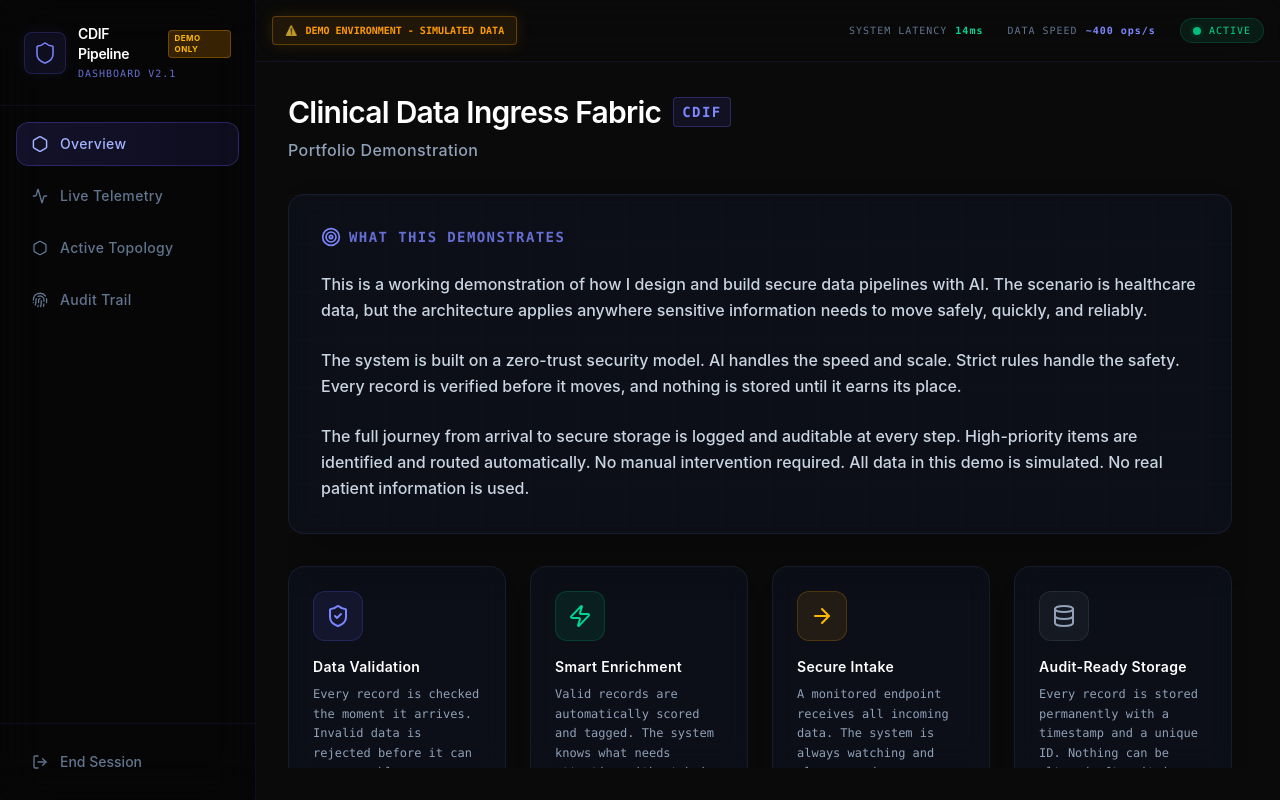
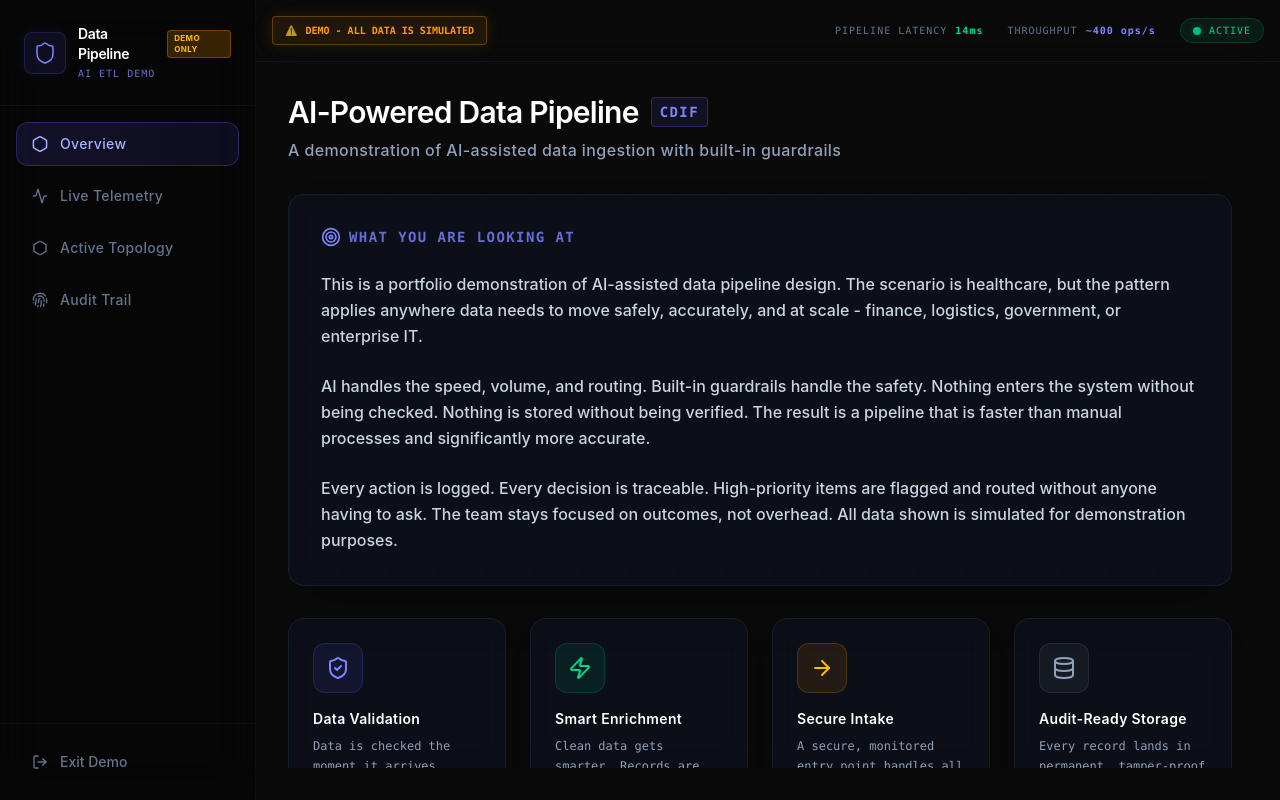
Before and after one commit to khowland/cdif-ingress, a React (Vite) app in the folder dashboard/: page /#/overview in a window 1280 px wide. Built offline with nearby package versions, Linux system fonts and the light colour scheme.

Commit message:
feat(copy): complete site rewrite for hiring manager/CEO audience - plain language, AI pipeline focus

```diff
--- a/dashboard/src/layouts/AppLayout.tsx
+++ b/dashboard/src/layouts/AppLayout.tsx
@@ -35,12 +35,12 @@ export default function AppLayout() {
                         </div>
                         <div>
                             <div className="text-sm font-semibold tracking-tight text-white flex items-center gap-2">
-                                CDIF Pipeline
+                                Data Pipeline
                                 <span className="bg-amber-500/20 text-amber-400 px-1.5 py-0.5 rounded text-[8px] uppercase font-bold tracking-wider border border-amber-500/30">
                                     Demo Only
                                 </span>
                             </div>
-                            <div className="text-[10px] font-mono text-indigo-400/80 uppercase tracking-widest mt-0.5">Dashboard v2.1</div>
+                            <div className="text-[10px] font-mono text-indigo-400/80 uppercase tracking-widest mt-0.5">AI ETL Demo</div>
                         </div>
                     </div>
                 </div>
@@ -77,7 +77,7 @@ export default function AppLayout() {
                 <div className="p-4 border-t border-indigo-500/10">
                     <button className="flex items-center gap-3 px-4 py-3 w-full rounded-xl text-sm font-medium text-slate-500 hover:text-rose-400 hover:bg-rose-500/10 transition-all">
                         <LogOut className="w-4 h-4" />
-                        <span>End Session</span>
+                        <span>Exit Demo</span>
                     </button>
                 </div>
             </motion.aside>
@@ -88,15 +88,15 @@ export default function AppLayout() {
                 <header className="sticky top-0 z-30 bg-[#0a0a0a]/80 backdrop-blur-xl border-b border-indigo-500/10 p-4 flex items-center justify-between">
 
                     <div className="text-[10px] font-mono font-bold text-amber-500 flex items-center gap-2 border border-amber-500/30 bg-amber-500/10 px-3 py-1.5 rounded uppercase shadow-[0_0_15px_rgba(245,158,11,0.15)]">
-                        <span className="animate-pulse">⚠️</span> DEMO ENVIRONMENT - SIMULATED DATA
+                        <span className="animate-pulse">⚠️</span> DEMO - ALL DATA IS SIMULATED
                     </div>
 
                     <div className="flex items-center gap-6 font-mono text-[10px] tracking-widest text-slate-500">
                         <div className="flex items-center gap-2">
-                            SYSTEM LATENCY <span className="text-emerald-400 font-bold">14ms</span>
+                            PIPELINE LATENCY <span className="text-emerald-400 font-bold">14ms</span>
                         </div>
                         <div className="flex items-center gap-2">
-                            DATA SPEED <span className="text-indigo-400 font-bold">~400 ops/s</span>
+                            THROUGHPUT <span className="text-indigo-400 font-bold">~400 ops/s</span>
                         </div>
                         <div className="flex items-center gap-2 px-3 py-1 bg-emerald-500/10 border border-emerald-500/20 rounded-full text-emerald-400">
                             <span className="relative flex h-2 w-2">
--- a/dashboard/src/pages/Audit.tsx
+++ b/dashboard/src/pages/Audit.tsx
@@ -39,7 +39,7 @@ export default function AuditPage() {
                         System Audit <Fingerprint className="w-5 h-5 text-indigo-400" />
                     </h1>
                     <p className="text-sm font-medium text-slate-500 tracking-wide mt-1">
-                        Clinical Data Ingress Fabric (CDIF): Historical Query and Logging Diagnostics
+                        Full activity log - every decision, every record, every outcome
                     </p>
                 </div>
             </motion.div>
@@ -49,33 +49,33 @@ export default function AuditPage() {
                 {/* CLI Tail Output Panel */}
                 <section className="bg-slate-900/40 border border-slate-800/60 rounded-2xl p-6 backdrop-blur-md shadow-2xl flex flex-col">
                     <h2 className="text-xs font-mono font-semibold tracking-widest text-indigo-400/80 uppercase flex items-center gap-2 mb-6 border-b border-slate-800 pb-4">
-                        <Terminal className="w-4 h-4" /> Live System Logs
+                        <Terminal className="w-4 h-4" /> Activity Log
                     </h2>
                     <div className="flex-1 bg-black p-4 rounded-xl border border-slate-800 font-mono text-[11px] text-emerald-400/80 overflow-y-auto leading-loose whitespace-pre-wrap">
-                        {`[SYS] CDIF v1.0.0 starting up | environment=DEMO
-[Ac] Ingress endpoint online | accepting records | health check active
-[Lo] Validation schema loaded | v1.0
-[St] Secure storage ready | append-only mode
-[T]  Enrichment layer ready | priority scoring + timestamp active
+                        {`[SYS] Pipeline starting | environment=DEMO | mode=SIMULATED
+[Ac] Intake endpoint online | ready to receive | health=OK
+[Lo] Validation rules loaded | all checks active
+[St] Secure storage ready | append-only | tamper-proof
+[T]  Enrichment layer ready | scoring + tagging active
 [η] Resonance subsystem nominal. Boundary enforcement active; all ingress events logged.
-[WARN] INGRESS_ATTEMPT | record=NODE412 | status=CRITICAL | priority=HIGH
-[Lo] VALIDATION_FAIL | record='node-412' | rejected: invalid record ID format
-[η] INGRESS_OK | record=PT001A | status=CRITICAL | priority=HIGH | id=a3f7c2e1
-[St] Record written | stored with unique ID
-[η] HEALTH_CHECK | status=NOMINAL | records_stored=1 | system=CDIF v1.0.0`}
+[WARN] RECORD_RECEIVED | id=NODE412 | status=CRITICAL | priority=HIGH
+[Lo] VALIDATION_FAIL | id='node-412' | reason: ID format not accepted | record blocked
+[η] RECORD_ACCEPTED | id=PT001A | priority=HIGH | pipeline_id=a3f7c2e1
+[St] STORED | record written | unique ID assigned | immutable
+[η] HEALTH_CHECK | status=NOMINAL | records_stored=1 | all systems OK`}
                     </div>
                 </section>
 
                 {/* Cluster Metrics Panel */}
                 <section className="bg-slate-900/40 border border-slate-800/60 rounded-2xl p-6 backdrop-blur-md shadow-2xl">
                     <h2 className="text-xs font-mono font-semibold tracking-widest text-indigo-400/80 uppercase flex items-center gap-2 mb-6 border-b border-slate-800 pb-4">
-                        <HardDrive className="w-4 h-4" /> Storage & Analysis Metrics
+                        <HardDrive className="w-4 h-4" /> Pipeline Metrics
                     </h2>
                     <div className="space-y-6">
 
                         <div>
                             <div className="flex justify-between text-xs font-mono text-slate-400 mb-2">
-                                <span>Vault Capacity Utilization</span>
+                                <span>Storage Utilization</span>
                                 <span className="text-emerald-400">14.2%</span>
                             </div>
                             <div className="w-full h-2 bg-slate-800 rounded-full overflow-hidden">
@@ -85,7 +85,7 @@ export default function AuditPage() {
 
                         <div>
                             <div className="flex justify-between text-xs font-mono text-slate-400 mb-2">
-                                <span>Heuristic Anomaly Detection Rate</span>
+                                <span>Anomaly Detection Rate</span>
                                 <span className="text-amber-500">12.8%</span>
                             </div>
                             <div className="w-full h-2 bg-slate-800 rounded-full overflow-hidden">
@@ -95,7 +95,7 @@ export default function AuditPage() {
 
                         <div>
                             <div className="flex justify-between text-xs font-mono text-slate-400 mb-2">
-                                <span>Zero-Trust Rejections (Daily)</span>
+                                <span>Records Blocked Today</span>
                                 <span className="text-rose-500">2,140</span>
                             </div>
                             <div className="w-full h-2 bg-slate-800 rounded-full overflow-hidden">
--- a/dashboard/src/pages/Landing.tsx
+++ b/dashboard/src/pages/Landing.tsx
@@ -21,10 +21,10 @@ export default function LandingPage() {
             >
                 <div>
                     <h1 className="text-3xl font-semibold tracking-tight text-white flex items-center gap-3">
-                        Clinical Data Ingress Fabric <span className="text-indigo-400 font-mono text-sm uppercase px-2 py-1 border border-indigo-500/30 rounded bg-indigo-500/10 tracking-widest">CDIF</span>
+                        AI-Powered Data Pipeline <span className="text-indigo-400 font-mono text-sm uppercase px-2 py-1 border border-indigo-500/30 rounded bg-indigo-500/10 tracking-widest">CDIF</span>
                     </h1>
                     <p className="text-base font-medium text-slate-400 tracking-wide mt-2">
-                        Portfolio Demonstration
+                        A demonstration of AI-assisted data ingestion with built-in guardrails
                     </p>
                 </div>
             </motion.div>
@@ -34,7 +34,7 @@ export default function LandingPage() {
                 <div className="absolute inset-0 bg-[linear-gradient(to_right,#4f4f4f10_1px,transparent_1px),linear-gradient(to_bottom,#4f4f4f10_1px,transparent_1px)] bg-[size:3rem_3rem] pointer-events-none mix-blend-overlay"></div>
 
                 <h2 className="text-sm font-mono font-semibold tracking-widest text-indigo-400/80 uppercase flex items-center gap-2 mb-6">
-                    <Target className="w-5 h-5 text-indigo-400" /> What This Demonstrates
+                    <Target className="w-5 h-5 text-indigo-400" /> What You Are Looking At
                 </h2>
 
                 <motion.div
@@ -44,19 +44,19 @@ export default function LandingPage() {
                     className="relative z-10 text-slate-300 leading-relaxed max-w-4xl text-base space-y-6 font-medium selection:bg-indigo-500/30"
                 >
                     <p>
-                        This is a working demonstration of how I design and build secure data pipelines with AI.
-                        The scenario is healthcare data, but the architecture applies anywhere sensitive information
-                        needs to move safely, quickly, and reliably.
+                        This is a portfolio demonstration of AI-assisted data pipeline design.
+                        The scenario is healthcare, but the pattern applies anywhere data needs to move
+                        safely, accurately, and at scale - finance, logistics, government, or enterprise IT.
                     </p>
                     <p>
-                        The system is built on a zero-trust security model. AI handles the speed and scale.
-                        Strict rules handle the safety. Every record is verified before it moves,
-                        and nothing is stored until it earns its place.
+                        AI handles the speed, volume, and routing. Built-in guardrails handle the safety.
+                        Nothing enters the system without being checked. Nothing is stored without being verified.
+                        The result is a pipeline that is faster than manual processes and significantly more accurate.
                     </p>
                     <p>
-                        The full journey from arrival to secure storage is logged and auditable at every step.
-                        High-priority items are identified and routed automatically. No manual intervention required.
-                        All data in this demo is simulated. No real patient information is used.
+                        Every action is logged. Every decision is traceable. High-priority items are flagged and routed without
+                        anyone having to ask. The team stays focused on outcomes, not overhead.
+                        All data shown is simulated for demonstration purposes.
                     </p>
                 </motion.div>
             </section>
@@ -76,7 +76,7 @@ export default function LandingPage() {
                     <div>
                         <h3 className="text-white font-semibold mb-2 text-sm tracking-wide">Data Validation</h3>
                         <p className="text-slate-400 text-xs leading-relaxed font-mono">
-                            Every record is checked the moment it arrives. Invalid data is rejected before it can cause problems downstream.
+                            Data is checked the moment it arrives. Anything that does not meet the standard is stopped before it enters the system.
                         </p>
                     </div>
                 </motion.section>
@@ -93,7 +93,7 @@ export default function LandingPage() {
                     <div>
                         <h3 className="text-white font-semibold mb-2 text-sm tracking-wide">Smart Enrichment</h3>
                         <p className="text-slate-400 text-xs leading-relaxed font-mono">
-                            Valid records are automatically scored and tagged. The system knows what needs attention without being told.
+                            Clean data gets smarter. Records are scored, tagged, and prioritized automatically so the right information reaches the right place at the right time.
                         </p>
                     </div>
                 </motion.section>
@@ -110,7 +110,7 @@ export default function LandingPage() {
                     <div>
                         <h3 className="text-white font-semibold mb-2 text-sm tracking-wide">Secure Intake</h3>
                         <p className="text-slate-400 text-xs leading-relaxed font-mono">
-                            A monitored endpoint receives all incoming data. The system is always watching and always ready.
+                            A secure, monitored entry point handles all incoming data. Volume spikes, edge cases, and anomalies are caught in real time.
                         </p>
                     </div>
                 </motion.section>
@@ -127,7 +127,7 @@ export default function LandingPage() {
                     <div>
                         <h3 className="text-white font-semibold mb-2 text-sm tracking-wide">Audit-Ready Storage</h3>
                         <p className="text-slate-400 text-xs leading-relaxed font-mono">
-                            Every record is stored permanently with a timestamp and a unique ID. Nothing can be altered after it is written.
+                            Every record lands in permanent, tamper-proof storage with a timestamp and a unique ID. Full traceability. No exceptions.
                         </p>
                     </div>
                 </motion.section>
@@ -146,7 +146,7 @@ export default function LandingPage() {
 
                 <div className="flex flex-col gap-8 h-full relative z-10">
                     <div className="flex justify-between items-center text-xs font-mono tracking-widest text-slate-500 uppercase pb-4 border-b border-indigo-500/10">
-                        <span>Five-Vector ETL Pipeline</span>
+                        <span>AI Data Pipeline Flow</span>
                         <span className="flex items-center gap-2 text-indigo-400"><Activity className="w-3 h-3" /> Live Pipeline View</span>
                     </div>
 
@@ -166,7 +166,7 @@ export default function LandingPage() {
                         <motion.div className="z-10 bg-slate-900 border border-slate-700 p-4 rounded-xl shadow-lg flex flex-col items-center gap-3 relative">
                             <Network className="w-8 h-8 text-slate-400" />
                             <div className="text-[10px] font-mono tracking-widest text-white uppercase">[Lo] Validate</div>
-                            <div className="absolute -bottom-8 text-[9px] text-slate-500 tracking-wide font-mono whitespace-nowrap">Schema Enforcement</div>
+                            <div className="absolute -bottom-8 text-[9px] text-slate-500 tracking-wide font-mono whitespace-nowrap">Input Checks</div>
                         </motion.div>
 
                         <ArrowRight className="w-6 h-6 text-slate-600 block md:hidden" />
--- a/dashboard/src/pages/Topology.tsx
+++ b/dashboard/src/pages/Topology.tsx
@@ -18,22 +18,22 @@ import { Network, Database, Hexagon, Lock, Cpu, ArrowRight } from 'lucide-react'
  */
 
 const NODE_DETAILS = [
-    "> [Ac] Data arrives at the ingress endpoint and is queued for validation.",
-    "> [Lo] Each record is checked against required field rules. Records that fail any check are rejected and logged before any further processing.",
-    "> [T] Valid records are scored for priority and given a timestamp. High-priority cases are flagged for expedited routing downstream.",
-    "> [η] The monitoring layer watches all records for anomalies and logs every outcome. All rejections and approvals are captured for audit.",
-    "> [St] The processed record is written to secure, append-only storage with a unique ID. Once written, no changes are permitted."
+    "> Data arrives and is immediately queued for processing. The system handles the volume so your team does not have to.",
+    "> Every record is checked against the rules. Anything that does not pass is rejected and logged right here, before it can cause problems downstream.",
+    "> Clean data gets enriched. Records are scored, timestamped, and tagged automatically. High-priority items are flagged without anyone lifting a finger.",
+    "> The pipeline watches itself. Every outcome is logged. Anomalies are caught. Nothing slips through without a record of it.",
+    "> The final record lands in secure, permanent storage. Timestamped. Traceable. Immutable. Ready for audit at any time."
 ];
 
 export default function ArchitecturePage() {
     const [activeNode, setActiveNode] = useState(0);
 
     const NODES = [
-        { id: 'ingress', Icon: Network,  label: 'Ingress Point',       tier: 'API Layer',  status: 'Online' },
-        { id: 'logic',   Icon: Hexagon,  label: 'Boundary Validation', tier: 'Validation', status: 'Strict' },
-        { id: 'engine',  Icon: Cpu,      label: 'Transformation',      tier: 'Enrichment',  status: 'Active' },
-        { id: 'gate',    Icon: Lock,     label: 'Resonance Monitor',   tier: 'Monitoring',  status: 'Secure' },
-        { id: 'vault',   Icon: Database, label: 'Immutable Vault',     tier: 'Storage',   status: 'Saving' }
+        { id: 'ingress', Icon: Network,  label: 'Data Intake',       tier: 'Intake',  status: 'Online' },
+        { id: 'logic',   Icon: Hexagon,  label: 'Validation', tier: 'Checks', status: 'Strict' },
+        { id: 'engine',  Icon: Cpu,      label: 'Enrichment',      tier: 'Enrich',  status: 'Active' },
+        { id: 'gate',    Icon: Lock,     label: 'Quality Watch',   tier: 'Monitor',  status: 'Secure' },
+        { id: 'vault',   Icon: Database, label: 'Secure Storage',     tier: 'Store',   status: 'Saving' }
     ];
 
     useEffect(() => {
@@ -56,7 +56,7 @@ export default function ArchitecturePage() {
                         Active Topology <Hexagon className="w-5 h-5 text-indigo-400" />
                     </h1>
                     <p className="text-sm font-medium text-slate-500 tracking-wide mt-1">
-                        Clinical Data Ingress Fabric (CDIF) - Five-Vector ETL Pipeline
+                        See how data moves through each stage of the AI pipeline
                     </p>
                 </div>
             </motion.div>
@@ -121,7 +121,7 @@ export default function ArchitecturePage() {
                             transition={{ duration: 0.2 }}
                             className="relative z-10"
                         >
-                            <h3 className="text-lg font-bold text-indigo-300 mb-2">{NODES[activeNode].label}</h3>
+                            <h3 className="text-lg font-bold text-indigo-300 mb-2">Stage: {NODES[activeNode].label}</h3>
                             <p className="text-sm text-slate-400 leading-relaxed font-mono">
                                 {NODE_DETAILS[activeNode]}
                             </p>
```
